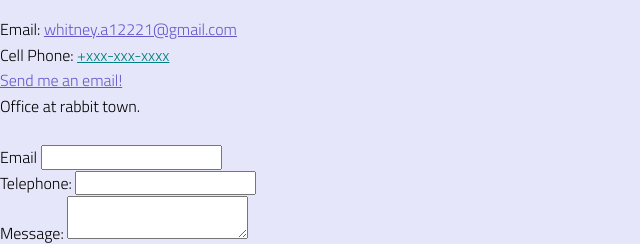
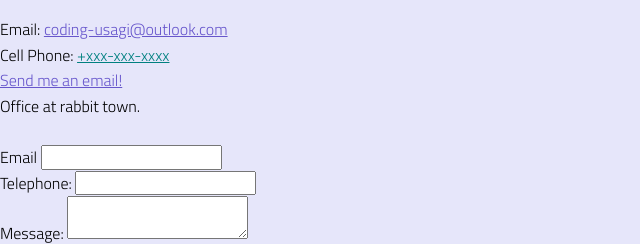
Before and after one commit to Coding-Usagi/Portfolio-Website, a plain HTML site: page contact.html in a window 1280 px wide. Shown: the part 181-425 px from the top of the page, 0-640 px from the left. Drawn offline with nearby package versions, Linux system fonts and the light colour scheme.

Commit message:
Changed email on contact.html to something less invasive of my privacy

```diff
--- a/contact.html
+++ b/contact.html
@@ -33,9 +33,9 @@
   </header>
   <h1>Contact</h1>
   <div>
-    Email: <a href="mailto:whitney.a12221@gmail.com">whitney.a12221@gmail.com</a><br>
+    Email: <a href="mailto:coding-usagi@outlook.com">coding-usagi@outlook.com</a><br>
     Cell Phone: <a href="">+xxx-xxx-xxxx</a><br>
-    <a href="mailto:whitney.a12221@gmail.com">Send me an email!</a><br>
+    <a href="mailto:coding-usagi@outlook.com">Send me an email!</a><br>
     Office at rabbit town.<br>
   </div>
   <br>
```
